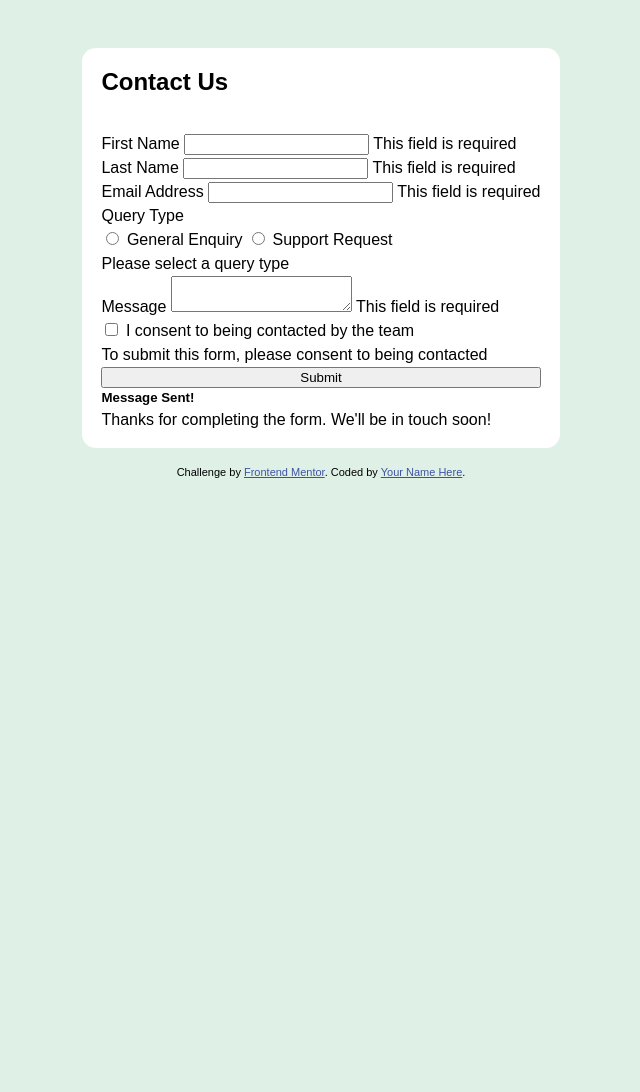
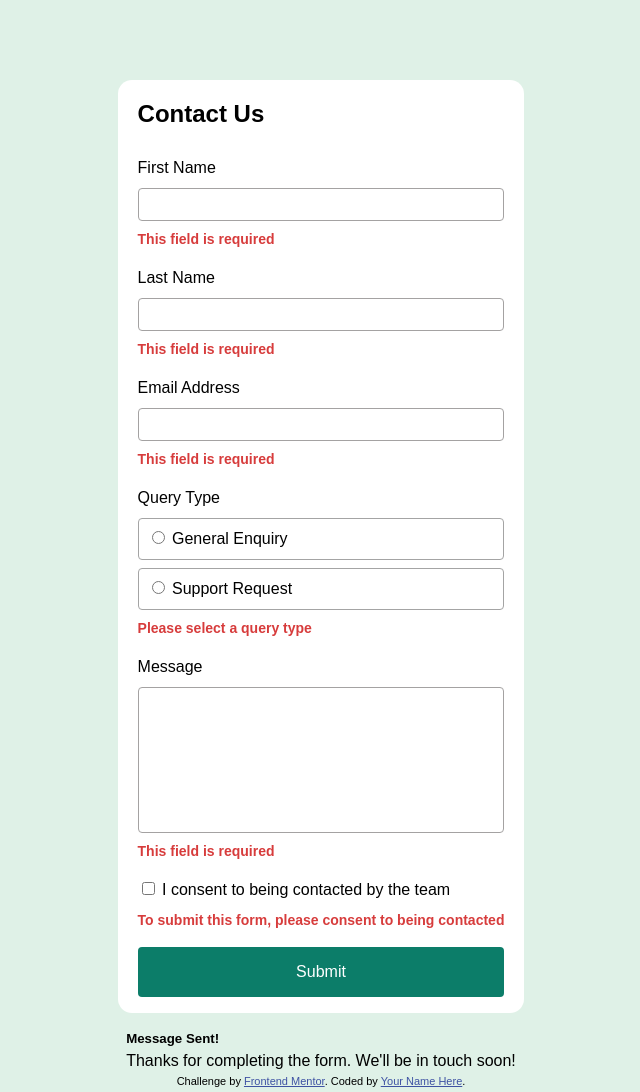
Before and after one commit to London-Joe/contact-form-main, a plain HTML site: page index.html in a window 1280 px wide. Shown: the whole page, without its empty margins (319-959 px from the left). Before the commit the page ends 800 px from the top, so only its background shows below. Drawn offline with Linux system fonts and the light colour scheme.

Commit message:
Css and Html update for inputs
I updated some the html to match the styling I went for in the css

```diff
--- a/css/styles.css
+++ b/css/styles.css
@@ -21,7 +21,7 @@ body {
     flex-direction: column;
     align-items: center;
     margin: 0;
-    padding: 0;
+    padding: 2rem 0;
     background-color: var(--green-200)
 }
 h1,h2,h3,h4,h5,h6,p{
@@ -32,12 +32,12 @@ h1,h2,h3,h4,h5,h6,p{
 
 /* general styles */
 main {
-    margin: 3rem 0 1rem;
+    margin: 3rem 1rem 1rem;
     display: flex;
     flex-direction: column;
     justify-content: center;
     align-items: start;
-    gap: 2rem;
+    gap: 1.5rem;
     max-width: 480px;
     padding: 1rem 1.2rem;
     background-color: var(--white);
@@ -51,4 +51,82 @@ h1{
 form{
     display: flex;
     flex-direction: column;
+    gap: 1rem;
 }
+
+.name-fields{
+    display: flex;
+    flex-direction: column;
+    gap: 1rem;
+}
+
+.field-group,
+.query-group,
+.query-type{
+    display: flex;
+    flex-direction: column;
+    gap: .5rem;
+}
+
+input[type='text'],
+input[type='email']{
+    padding: .5rem;
+    border: 1px solid #a4a2a2;
+    border-radius: .25rem;
+}
+
+.query-label{
+    padding: .5rem;
+    border: 1px solid #a4a4a4;
+    border-radius: .25rem;
+    cursor: pointer;
+    transition: background-color 0.3s, border-color 0.3s;
+}
+
+.query-label:hover{
+    background-color: var(--green-200);
+}
+
+.query-label.active {
+    background-color: var(--green-200);
+    border-color: var(--green-600);
+}
+
+.query-label input[type="radio"] {
+    accent-color: var(--green-600);
+}
+
+textarea{
+    padding: .5rem;
+    height: 8rem;
+    border: 1px solid #a4a2a2;
+    border-radius: .25rem;
+    resize: none;
+}
+
+.cosent{
+    display: flex;
+    gap: .5rem;
+    align-items: center;
+}
+
+input[type="checkbox"]{
+    accent-color: var(--green-600);
+}
+
+.button{
+    padding: 1rem;
+    background-color: var(--green-600);
+    color: var(--white);
+    border: none;
+    border-radius: .25rem;
+    cursor: pointer;
+    font-size: 1rem;
+}
+
+/* error message */
+.error-message{
+    color: var(--red);
+    font-size: .875rem;
+    font-weight: 700;
+}
--- a/index.html
+++ b/index.html
@@ -40,14 +40,14 @@
       <div class="query-group">
         <label for="query-type">Query Type</label>
         <div class="query-type">
-          <span class="query-item">
-            <input type="radio" id="general" name="query-type" value="general">
-            <label for="general">General Enquiry</label>
-          </span>
-          <span class="query-item">
-            <input type="radio" id="support" name="query-type" value="support">
-            <label for="support">Support Request</label>
-          </span>
+          <label class="query-label">
+            <input type="radio" name="query-type" value="general">
+            <span>General Enquiry</span>
+          </label>
+          <label class="query-label">
+            <input type="radio" name="query-type" value="support">
+            <span>Support Request</span>
+          </label>
         </div>
         <span class="error-message" aria-live="polite">Please select a query type</span>
       </div>
@@ -56,25 +56,26 @@
         <textarea id="message" name="message" required></textarea>
         <span class="error-message" aria-live="polite">This field is required</span>
       </div>
-      <div>
-        <div class="field-group">
+      <div class="field-group">
+        <div class="consent">
           <label for="consent"></label>
             <input type="checkbox" id="consent" name="consent" required>
             <span>I consent to being contacted by the team</span>
         </div>
         <span class="error-message" aria-live="polite">To submit this form, please consent to being contacted</span>
       </div>
-      <button type="submit">Submit</button>
-      <div class="success-message">
-        <h5>Message Sent!</h5>
-        <p>Thanks for completing the form. We'll be in touch soon!</p>
-      </div>
+      <button type="submit" class="button">Submit</button>
     </form>
   </main>
+  <div class="success-message" id="success-toast">
+    <h5>Message Sent!</h5>
+    <p>Thanks for completing the form. We'll be in touch soon!</p>
+  </div>
 
   <div class="attribution">
     Challenge by <a href="https://www.frontendmentor.io?ref=challenge">Frontend Mentor</a>.
     Coded by <a href="#">Your Name Here</a>.
   </div>
+  <script src="/js/main.js"></script>
 </body>
 </html>
--- a/js/main.js
+++ b/js/main.js
@@ -0,0 +1,15 @@
+const radioButtons = document.querySelectorAll('input[type="radio"]');
+const labels = document.querySelectorAll('.query-label');
+
+// Add a click event listener to each radio button
+radioButtons.forEach((radio) => {
+  radio.addEventListener('change', () => {
+    // Remove the "active" class from all labels
+    labels.forEach((label) => label.classList.remove('active'));
+
+    // Add the "active" class to the selected radio button's parent label
+    if (radio.checked) {
+      radio.parentElement.classList.add('active');
+    }
+  });
+});
```
